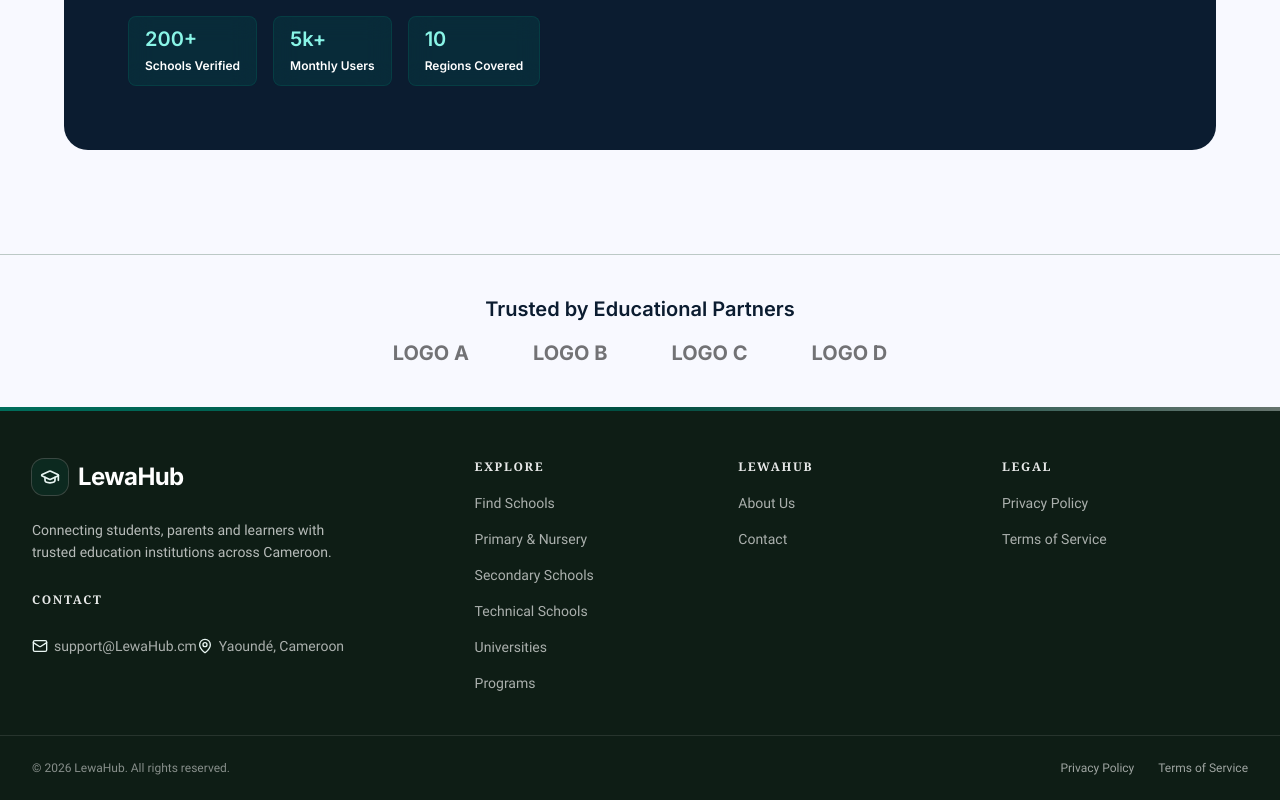
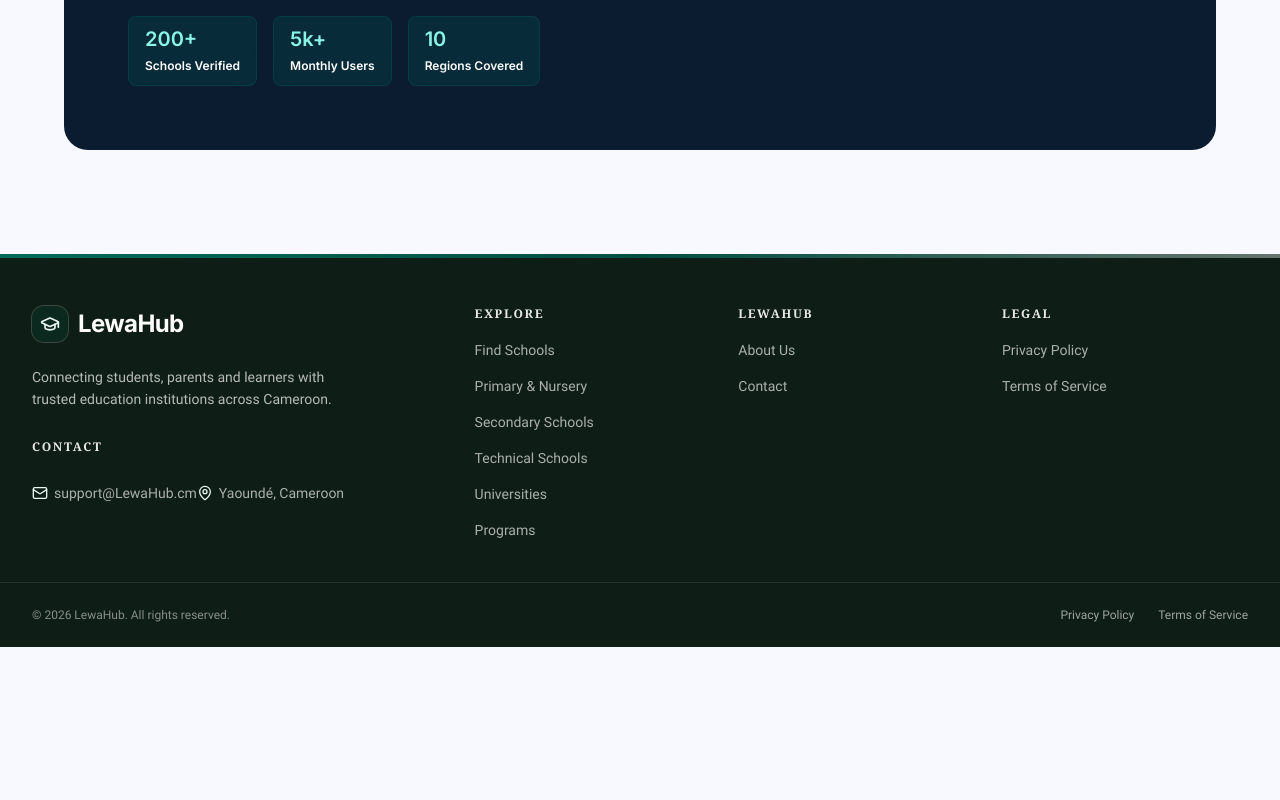
Before and after one commit to ChiaVoltaire07/LewaHub, a React (Vite) app in the folder Frontend/: page /about in a window 1280 px wide. Shown: the part 1829-2629 px from the top of the page. After the commit the page ends 2476 px from the top, so only its background shows below. Built offline with nearby package versions, Linux system fonts and the light colour scheme; no server answers.

Commit message:
connecting the engine

```diff
--- a/Frontend/src/locales/en.json
+++ b/Frontend/src/locales/en.json
@@ -92,8 +92,7 @@
       "schoolsVerified": "Schools Verified",
       "monthlyUsers": "Monthly Users",
       "regionsCovered": "Regions Covered"
-    },
-    "partners": "Trusted by Educational Partners"
+    }
   },
   "contact": {
     "title": "Get in Touch",
--- a/Frontend/src/locales/fr.json
+++ b/Frontend/src/locales/fr.json
@@ -92,8 +92,7 @@
       "schoolsVerified": "Écoles vérifiées",
       "monthlyUsers": "Utilisateurs mensuels",
       "regionsCovered": "Régions couvertes"
-    },
-    "partners": "Approuvé par nos partenaires éducatifs"
+    }
   },
   "contact": {
     "title": "Prenez contact",
--- a/Frontend/src/pages/about/About.tsx
+++ b/Frontend/src/pages/about/About.tsx
@@ -134,18 +134,6 @@
             </div>
           </div>
         </section>
-
-        <section className="py-lg bg-surface border-t border-outline-variant">
-          <div className="px-margin-mobile md:px-xl max-w-container-max mx-auto text-center">
-            <h3 className="font-headline-md text-headline-md text-on-surface mb-sm">{t("about.partners")}</h3>
-            <div className="flex flex-wrap justify-center gap-xl grayscale opacity-60">
-              <div className="flex items-center gap-xs font-bold text-headline-md">LOGO A</div>
-              <div className="flex items-center gap-xs font-bold text-headline-md">LOGO B</div>
-              <div className="flex items-center gap-xs font-bold text-headline-md">LOGO C</div>
-              <div className="flex items-center gap-xs font-bold text-headline-md">LOGO D</div>
-            </div>
-          </div>
-        </section>
       </main>
     </div>
   );
```
Also changed, not shown: 1 other file (tests, documents, lock files or other folders).
